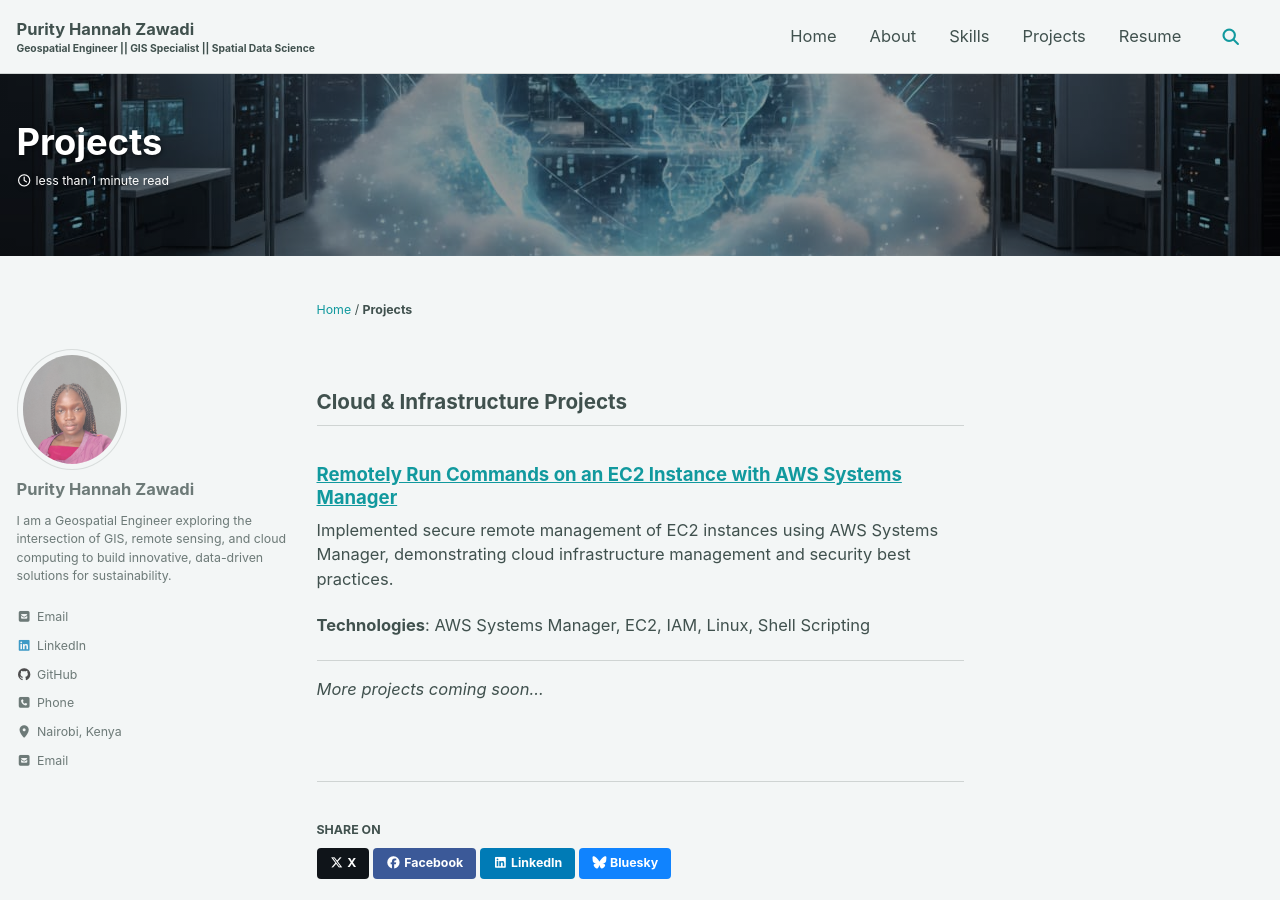
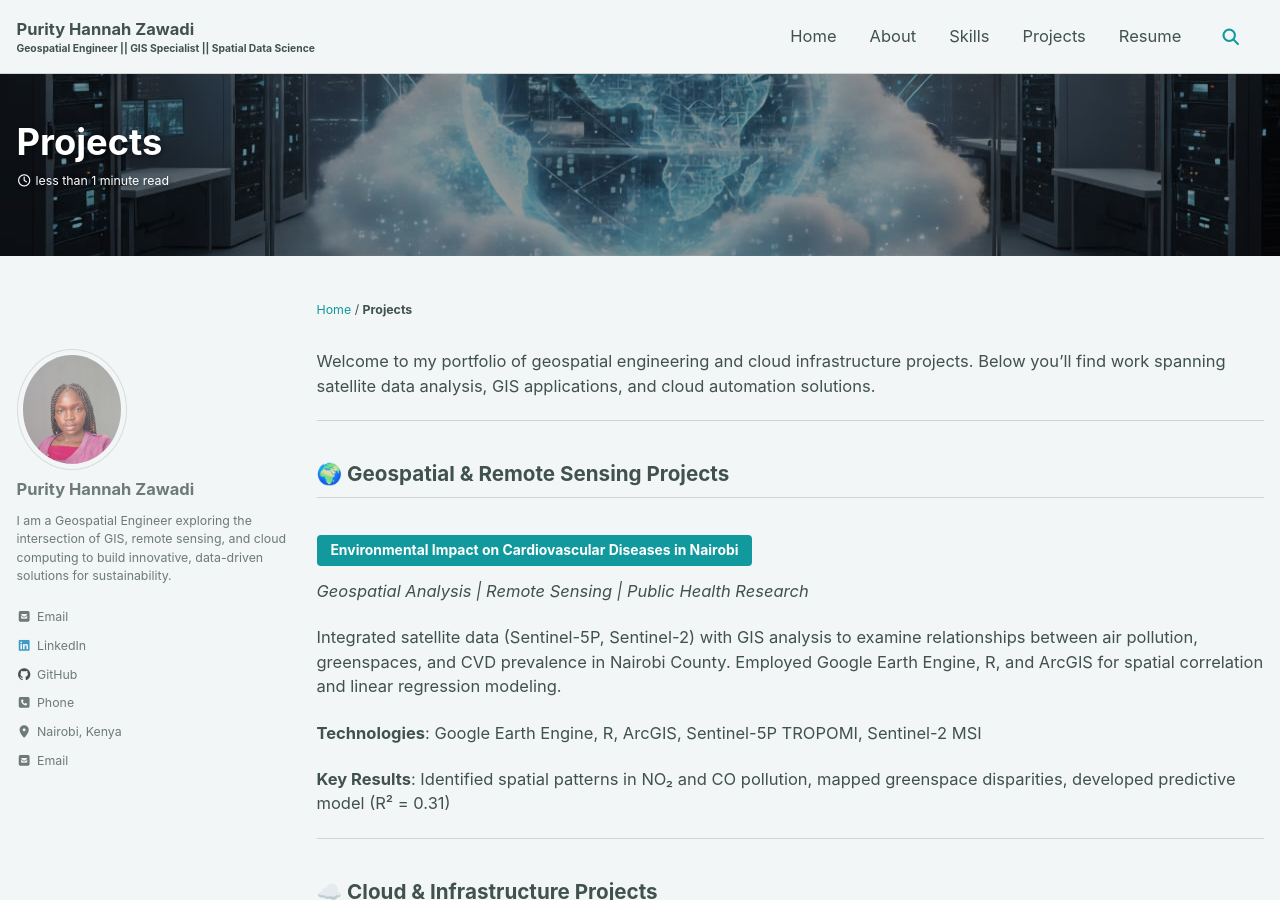
Before and after one commit to purityhannahzawadi/purityhannahzawadi.github.io, a Jekyll site: the page built from _pages/projects.md, in a window 1280 px wide and 900 px high. Built offline with Jekyll 4.4.1, drawn with Linux system fonts in a browser that asks for light colours; cached includes are drawn as plain includes.

Commit message:
Update projects.md

```diff
--- a/_pages/projects.md
+++ b/_pages/projects.md
@@ -3,14 +3,33 @@ layout: single
 title: Projects
 permalink: /projects/
 author_profile: true
+entries_layout: grid
+classes: wide
 header:
   overlay_image: "/assets/images/about.jpg"
   overlay_filter: "0.4"
 ---
 
-## Cloud & Infrastructure Projects
+Welcome to my portfolio of geospatial engineering and cloud infrastructure projects. Below you'll find work spanning satellite data analysis, GIS applications, and cloud automation solutions.
 
-### [Remotely Run Commands on an EC2 Instance with AWS Systems Manager](/remotely_run_commands/)
+---
+
+## 🌍 Geospatial & Remote Sensing Projects
+
+### [Environmental Impact on Cardiovascular Diseases in Nairobi](/cvd_undergraduate_project/){: .btn .btn--primary}
+*Geospatial Analysis | Remote Sensing | Public Health Research*
+
+Integrated satellite data (Sentinel-5P, Sentinel-2) with GIS analysis to examine relationships between air pollution, greenspaces, and CVD prevalence in Nairobi County. Employed Google Earth Engine, R, and ArcGIS for spatial correlation and linear regression modeling.
+
+**Technologies**: Google Earth Engine, R, ArcGIS, Sentinel-5P TROPOMI, Sentinel-2 MSI
+
+**Key Results**: Identified spatial patterns in NO₂ and CO pollution, mapped greenspace disparities, developed predictive model (R² = 0.31)
+
+---
+
+## ☁️ Cloud & Infrastructure Projects
+
+### [Remotely Run Commands on an EC2 Instance with AWS Systems Manager](/remotely_run_commands/){: .btn .btn--info}
 Implemented secure remote management of EC2 instances using AWS Systems Manager, demonstrating cloud infrastructure management and security best practices.
 
 **Technologies**: AWS Systems Manager, EC2, IAM, Linux, Shell Scripting
```
